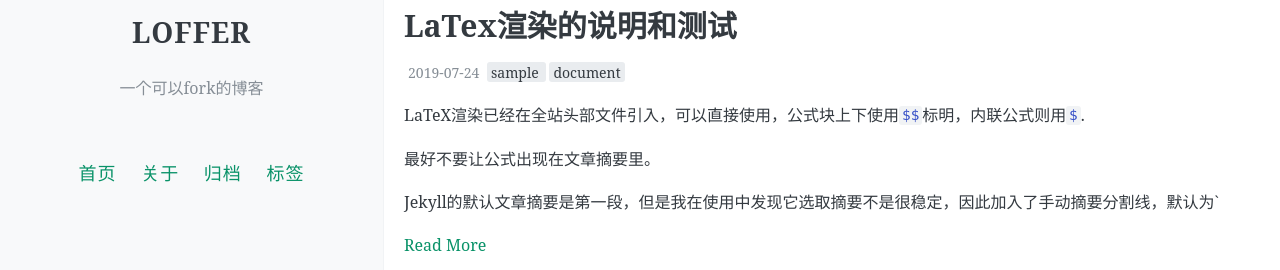
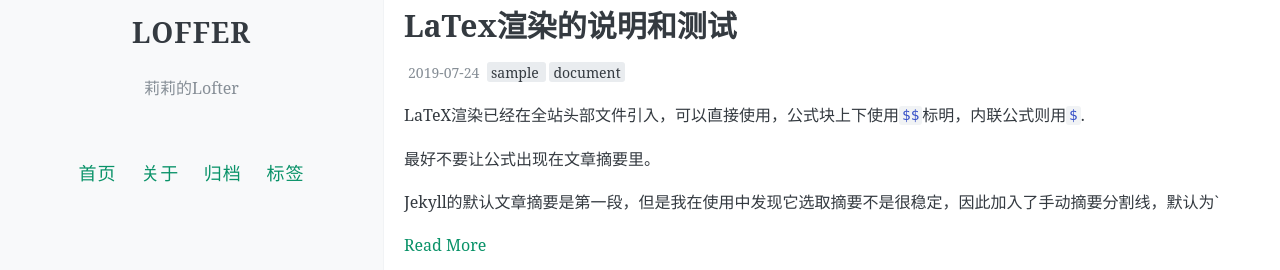
Before and after one commit to wizwsy/LOFFER, a Jekyll site: the page built from index.html, in a window 1280 px wide. Shown: the part 290-560 px from the top of the page. Built offline with Jekyll 4.4.1, drawn with Linux system fonts in a browser that asks for light colours; the list of posts is cut into pages by our own code; comment, search, counter and statistics services are not loaded.

Commit message:
Update _config.yml

```diff
--- a/_config.yml
+++ b/_config.yml
@@ -8,7 +8,7 @@
 
 # 描述/签名
 name: LOFFER
-description: 一个可以fork的博客
+description: 莉莉的Lofter
 
 # 输入你的网站域名（如果你没有添加自己的域名，而是直接用GitHub pages分配的域名的话可以省略）
 url:
@@ -73,7 +73,7 @@ footer-text: Copyright (c) 2019 来自中世界
 #
 
 # 输入Disqus shortname，即可添加评论区，请查阅文档，设置自己的disqus站点，不要继续使用我的站点loffer
-disqus: loffer #shortname
+disqus: ldlft #shortname
 
 # 输入Gitalk相关设定，即可添加评论区，具体请看教程
 gitalk:
```
